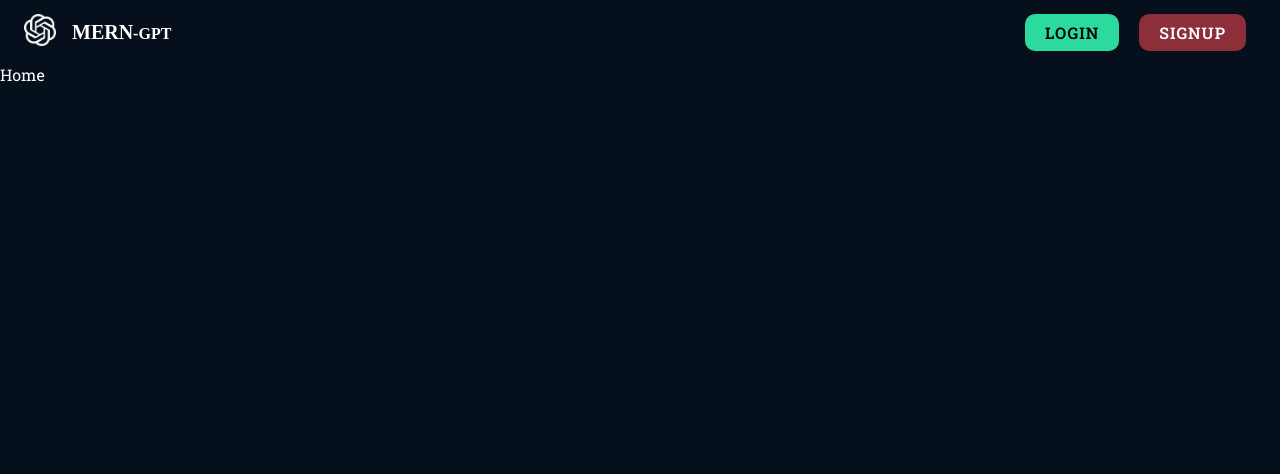
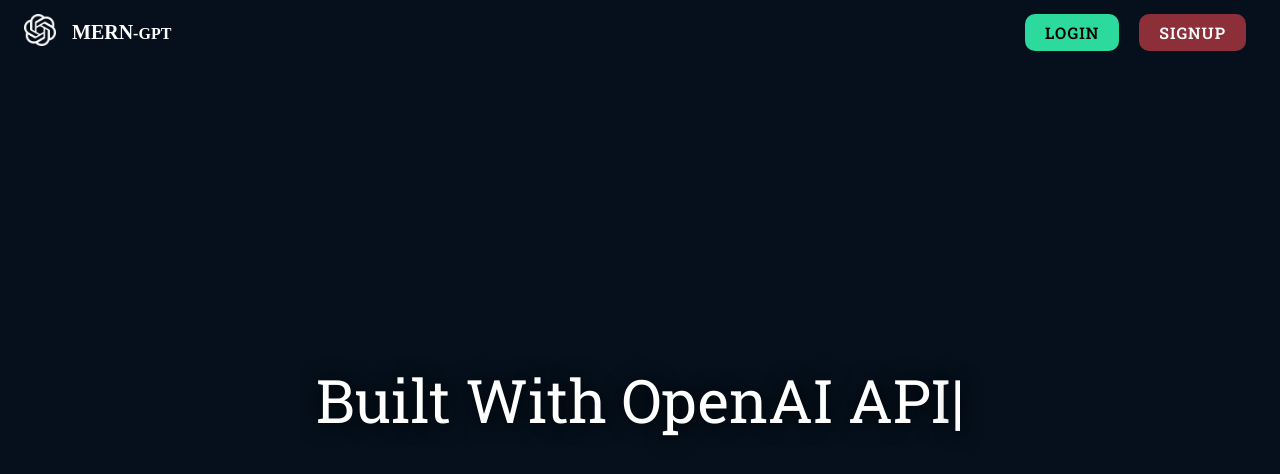
Before and after one commit to jalder89/OpenChatAI, a React (Vite) app in the folder frontend/: page / in a window 1280 px wide. Shown: the top 474 px of the page. Built offline with nearby package versions, Linux system fonts and the light colour scheme; no server answers.

Commit message:
Implemented Home UI with typing animation.

```diff
--- a/frontend/package.json
+++ b/frontend/package.json
@@ -19,7 +19,8 @@
     "react-hot-toast": "^2.4.1",
     "react-icons": "^4.11.0",
     "react-router-dom": "^6.18.0",
-    "react-syntax-highlighter": "^15.5.0"
+    "react-syntax-highlighter": "^15.5.0",
+    "react-type-animation": "^3.2.0"
   },
   "devDependencies": {
     "@types/react": "^18.2.15",
--- /dev/null
+++ b/frontend/src/components/shared/typer/TypingAnim.tsx
@@ -0,0 +1,24 @@
+import React from 'react'
+import { TypeAnimation } from 'react-type-animation'
+
+const TypingAnim = () => {
+  return (
+    <TypeAnimation
+      sequence={[
+        // Same substring at the start will only be typed out once, initially
+        'Chat With Your Own AI',
+        1000, // wait 1s before replacing "Mice" with "Hamsters"
+        'Built With OpenAI API',
+        2000,
+        'Your Own Customized ChatGPT',
+        1500
+      ]}
+      wrapper="span"
+      speed={50}
+      style={{ fontSize: '60px', color: "white", display: 'inline-block', textShadow: "1px 1px 20px #000" }}
+      repeat={Infinity}
+    />
+  )
+}
+
+export default TypingAnim
--- a/frontend/src/pages/Home.tsx
+++ b/frontend/src/pages/Home.tsx
@@ -1,8 +1,16 @@
+import { Box } from '@mui/material'
 import React from 'react'
+import TypingAnim from '../components/shared/typer/TypingAnim'
 
 const Home = () => {
   return (
-    <div>Home</div>
+    <Box width={"100%"} height={"100%"}>
+      <Box sx={{display: "flex", width: "100%", flexDirection: "column", alignItems: "center", mx: "auto", paddingTop: "37vh" }}>
+        <Box>
+          <TypingAnim />
+        </Box>
+      </Box>
+    </Box>
   )
 }
 
```
Also changed, not shown: 1 other file (tests, documents, lock files or other folders).
